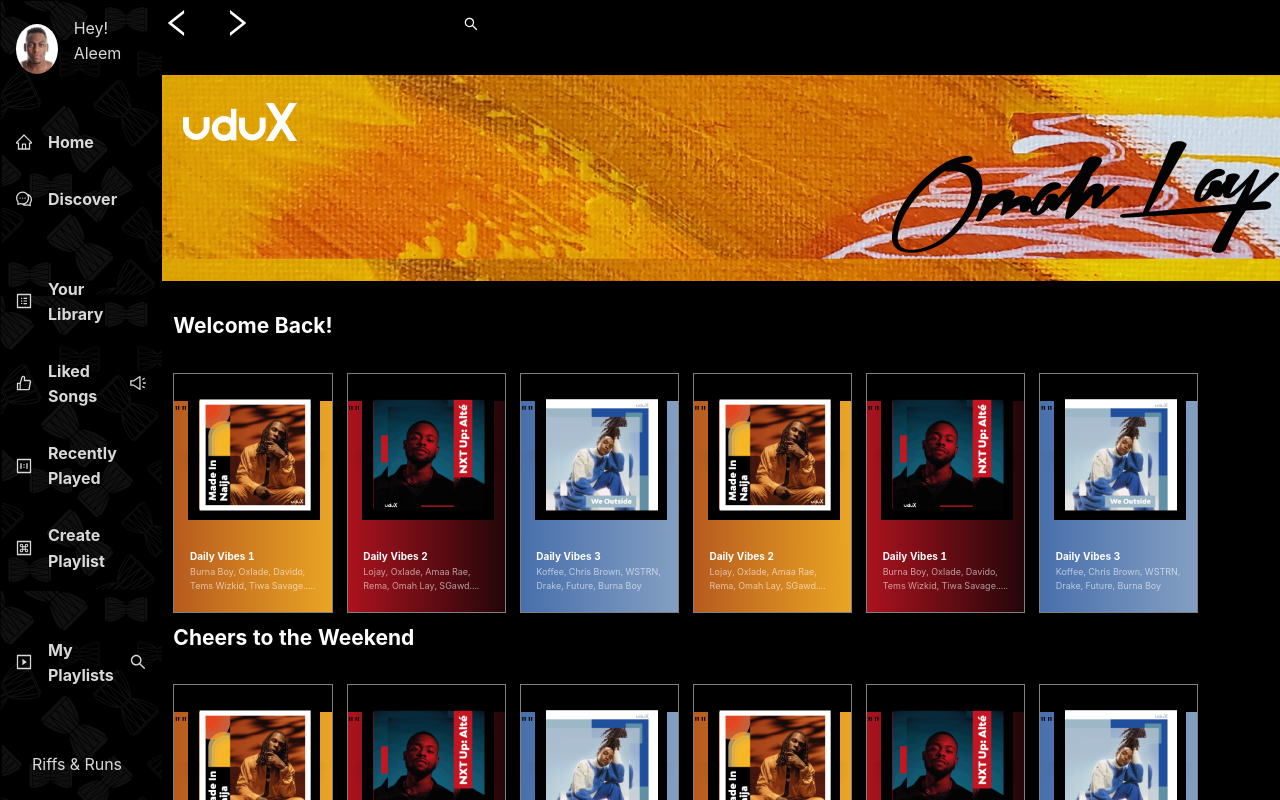
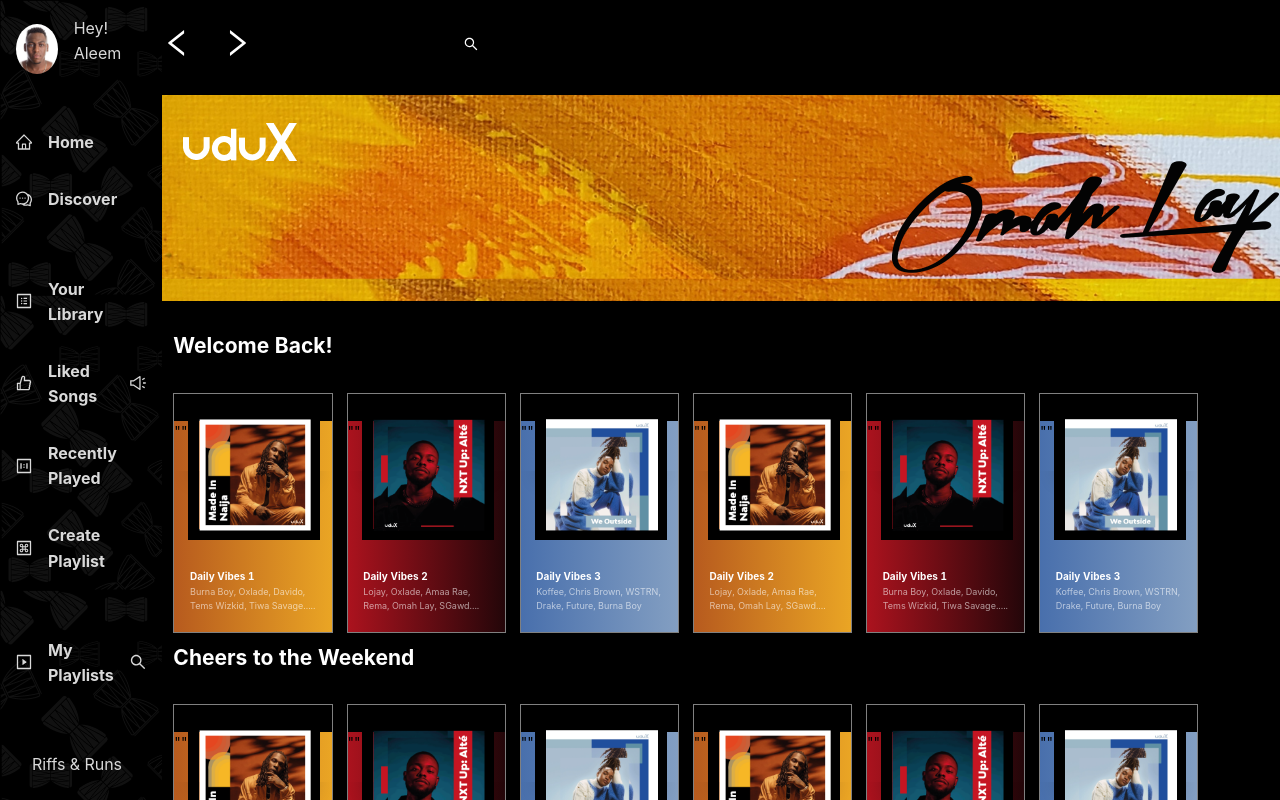
Before and after one commit to olasimboTobi/playlists, a React (Create React App) app: page / in a window 1280 px wide. Shown: the top 800 px of the page. Built offline with nearby package versions, Linux system fonts and the light colour scheme.

Commit message:
added gsap to body component

```diff
--- a/src/components/Body.js
+++ b/src/components/Body.js
@@ -1,12 +1,28 @@
-import React from 'react'
+import React,{useEffect, useRef} from 'react'
+import {TweenMax, Power3} from "gsap"
 import { StyledBody  } from './styles/Body.styled'
 import Header from "./Header"
 import Row from "./Row"
 import Udux from "./Udux"
 
 function Body() {
+
+  let bodyItem = useRef(null)
+
+  useEffect(()=> {
+    TweenMax.to(
+      bodyItem,
+      0.8,
+      {
+        opacity:1,
+        y:20,
+        ease: Power3.easeOut,
+        delay:0.2
+      }
+    )
+  })
   return (
-    <StyledBody>
+    <StyledBody ref={el => {bodyItem = el}}>
         <div className="body">
           <div className="body--head">
             <Header/>
```
